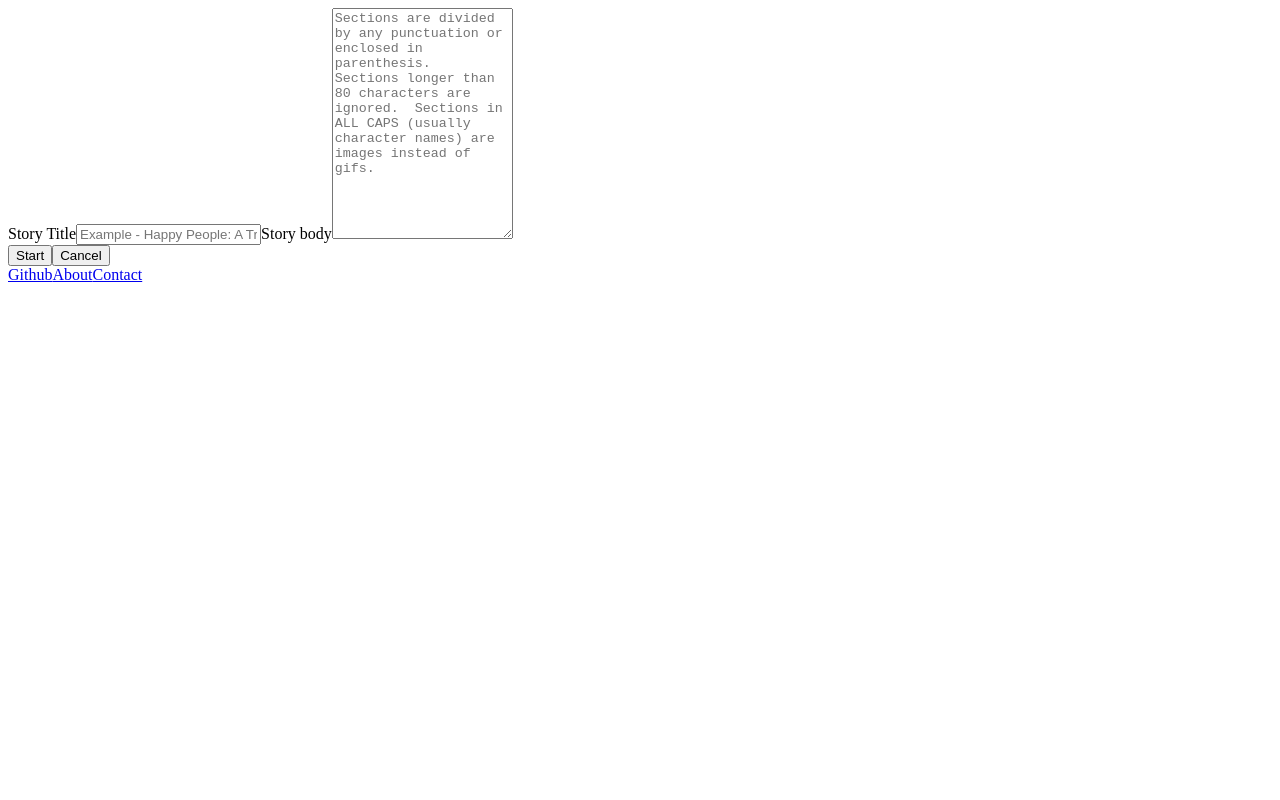
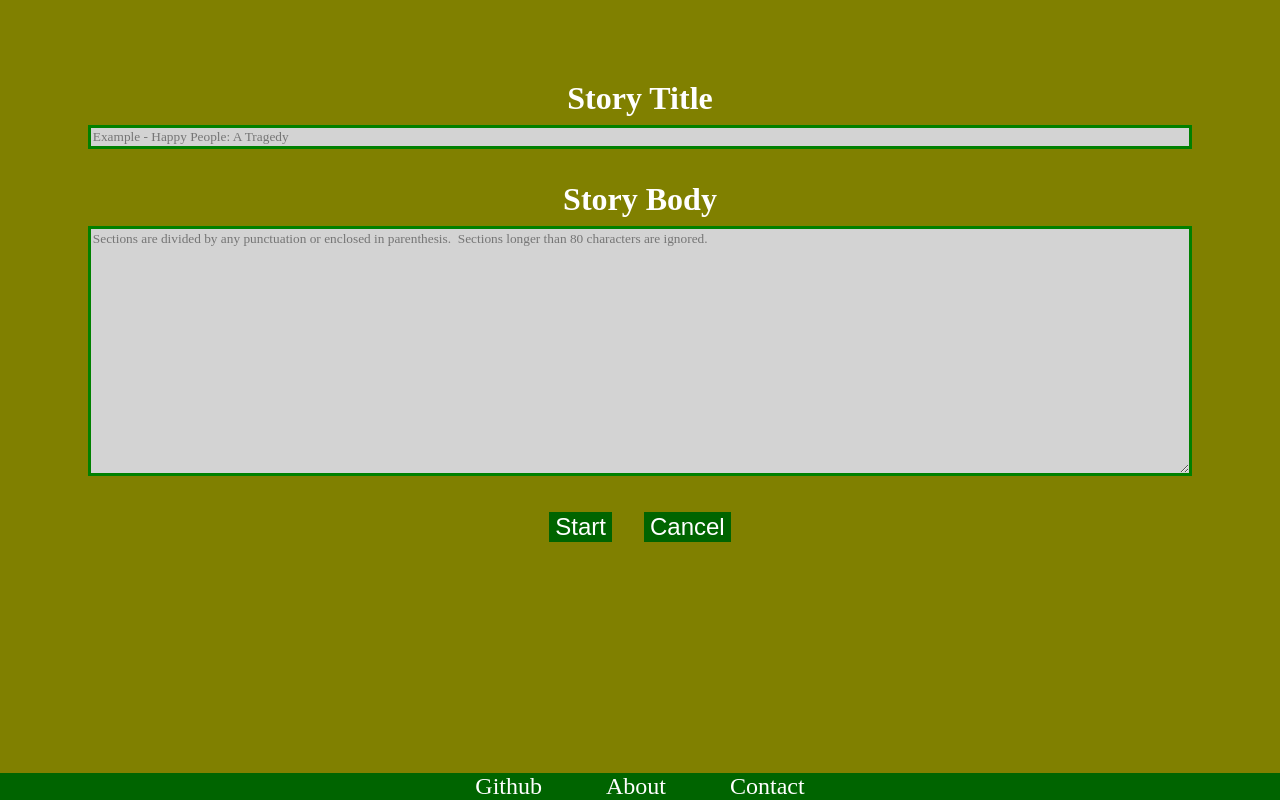
Before and after one commit to BenTheChi/gif-story, a React (Create React App) app: page /create in a window 1280 px wide. Built offline with nearby package versions, Linux system fonts and the light colour scheme.

Commit message:
Added CSS to home page and create story

```diff
--- a/src/components/App.js
+++ b/src/components/App.js
@@ -8,6 +8,7 @@ import Help from './Help'
 import Load from './Load'
 import Story from './Story'
 import End from './End'
+import './main.css'
 
 const App = () => {
     return (
@@ -20,8 +21,8 @@ const App = () => {
                 <Route path="/load" exact component={Load}/>
                 <Route path="/story" exact component={Story}/>
                 <Route path="/end" exact component={End}/>
-                <Footer/>
             </BrowserRouter>
+            <Footer/>
         </div>
     )
 }
--- a/src/components/Create.js
+++ b/src/components/Create.js
@@ -3,16 +3,24 @@ import React from 'react'
 const Create = () => {
     return (
         <div>
-            <form>
+            <form className="create__form">
                 <div>
-                    <label for="storyTitle">Story Title</label>
-                    <input type="text" id="storyTitle" placeholder="Example - Happy People: A Tragedy"></input>
-                    <label for="storyBody">Story body</label>
-                    <textarea id="storyBody" rows="15" placeholder="Sections are divided by any punctuation or enclosed in parenthesis.  Sections longer than 80 characters are ignored.  Sections in ALL CAPS (usually character names) are images instead of gifs."></textarea>
+                    <div className="create__container">
+                        <label for="storyTitle"><h1 className="create__title">Story Title</h1></label>
+                        <input type="text" id="storyTitle" placeholder="Example - Happy People: A Tragedy" className="input__area"></input>
+                    </div>
+                    <div className="create__container">
+                        <label for="storyBody"><h1 className="create__title">Story Body</h1></label>
+                        <textarea id="storyBody" rows="15" placeholder="Sections are divided by any punctuation or enclosed in parenthesis.  Sections longer than 80 characters are ignored." className="input__area"></textarea>
+                    </div>
                 </div>
-                <div>
-                    <button type="button" id="startBtn">Start</button>
-                    <button type="button" id="cancelBtn">Cancel</button>
+                <div className="button__menu">
+                    <div className="button__container">
+                        <button type="button" id="startBtn">Start</button>
+                    </div>
+                    <div className="button__container">
+                        <button type="button" id="cancelBtn">Cancel</button>
+                    </div>
                 </div>
             </form>
         </div>
--- a/src/components/Footer.js
+++ b/src/components/Footer.js
@@ -2,10 +2,10 @@ import React from 'react'
 
 const Footer = () => {
     return (
-        <div>
-            <a href="#">Github</a>
-            <a href="#">About</a>
-            <a href="#">Contact</a>
+        <div className="footer">
+            <a href="#" className="footer__item">Github</a>
+            <a href="#" className="footer__item">About</a>
+            <a href="#" className="footer__item">Contact</a>
         </div>
     )
 }
--- a/src/components/Home.js
+++ b/src/components/Home.js
@@ -3,13 +3,21 @@ import React from 'react'
 const Home = () => {
     return (
         <div>
-            <h1>GIPHY STORY</h1>
-            <div>
-                <iframe width="480" height="350" frameBorder="0" title="home" id = "home-gif"></iframe>
-                <div className="menu">
-                    <button type="button" id="loadBtn">Load Story</button>
-                    <button type="button" id="createBtn">Create Story</button>
-                    <button type="button" id="helpBtn">Help</button>
+            <h1 className="title__home">GIPHY STORY</h1>
+            <div className="home__main">
+                <div className="gif__container">
+                    <iframe frameBorder="0" title="home" id="home-gif" src="https://giphy.com/embed/8dYmJ6Buo3lYY"></iframe>
+                </div>
+                <div className="button__menu">
+                    <div className="button__container">
+                        <button type="button" id="loadBtn">Load Story</button>
+                    </div>
+                    <div className="button__container">
+                        <button type="button" id="createBtn">Create Story</button>
+                    </div>
+                    <div className="button__container">
+                        <button type="button" id="helpBtn">Help</button>
+                    </div>
                 </div>
             </div>
         </div>
--- /dev/null
+++ b/src/components/main.css
@@ -0,0 +1,140 @@
+body{
+    margin: 0;
+    background-color: olive;
+}
+
+.home__main{
+    margin-top: 10rem;
+}
+
+.gif__container{
+    display: flex;
+    align-items: center;
+    justify-content: center;
+    text-align: center;
+    padding: 0;
+    margin: 1rem;
+}
+
+#home-gif{
+    width: 70%;
+    height: 60%;
+}
+
+.input__area{
+    font-family: 'Carter One', cursive;
+}
+
+.title__home{
+    background-color: darkgreen;
+    color: white;
+    font-family: 'Carter One', cursive;
+    font-size: 2rem;
+    margin: 0;
+    padding: 1rem;
+    text-align: center;
+}
+
+.create__form{
+    margin-top: 5rem;
+}
+
+.create__container{
+    text-align: center;
+    display: block;
+    margin: 2rem;
+}
+
+.create__container input,textarea{
+    width: 90%;
+    border: 3px solid green;
+    background: lightgray;
+}
+
+.create__title{
+    font-family: 'Carter One', cursive;
+    color: white;
+    margin: .5rem;
+    font-size: 1.5rem;
+}
+
+.footer{
+    text-align: center;
+    position: fixed;
+    bottom: 0;
+    width: 100%;
+    background-color: darkgreen;
+}
+
+.footer__item{
+    margin: 0 .5rem;
+    font-family: 'Carter One', cursive;
+    color: white;
+    text-decoration: none;
+    font-size: 1rem;
+}
+
+.footer__item:hover{
+    color: black;
+    text-decoration: none;
+}
+
+.button__container{
+    display: block;
+    text-align: center;
+    margin: .5rem 1rem;
+}
+
+button{
+    color: white;
+    background-color: darkgreen;
+    font-family: 'Oswald', sans-serif;
+    font-size: 1.5rem;
+    border: none;
+}
+
+button:hover,:active{
+    color: black;
+}
+
+@media(min-width: 415px){
+    .title__home{
+        font-size: 3rem;
+    }
+
+    .create__title{
+        font-size: 2rem;
+    }
+
+    .footer__item{
+        font-size: 1.5rem;
+        margin: 0 2rem;
+    }
+
+    .button__container{
+        display: inline;
+        margin: 1rem;
+    }
+
+    .button__menu{
+        text-align: center;
+    }
+
+    button{
+        margin: auto;
+    }
+
+    .gif__container{
+        height: 20rem;
+        margin: 2rem;
+    }
+
+    .home__main{
+        margin-top: 5rem;
+    }
+
+    #home-gif{
+        width: 30rem;
+        height: 100%;
+    }
+}
```
